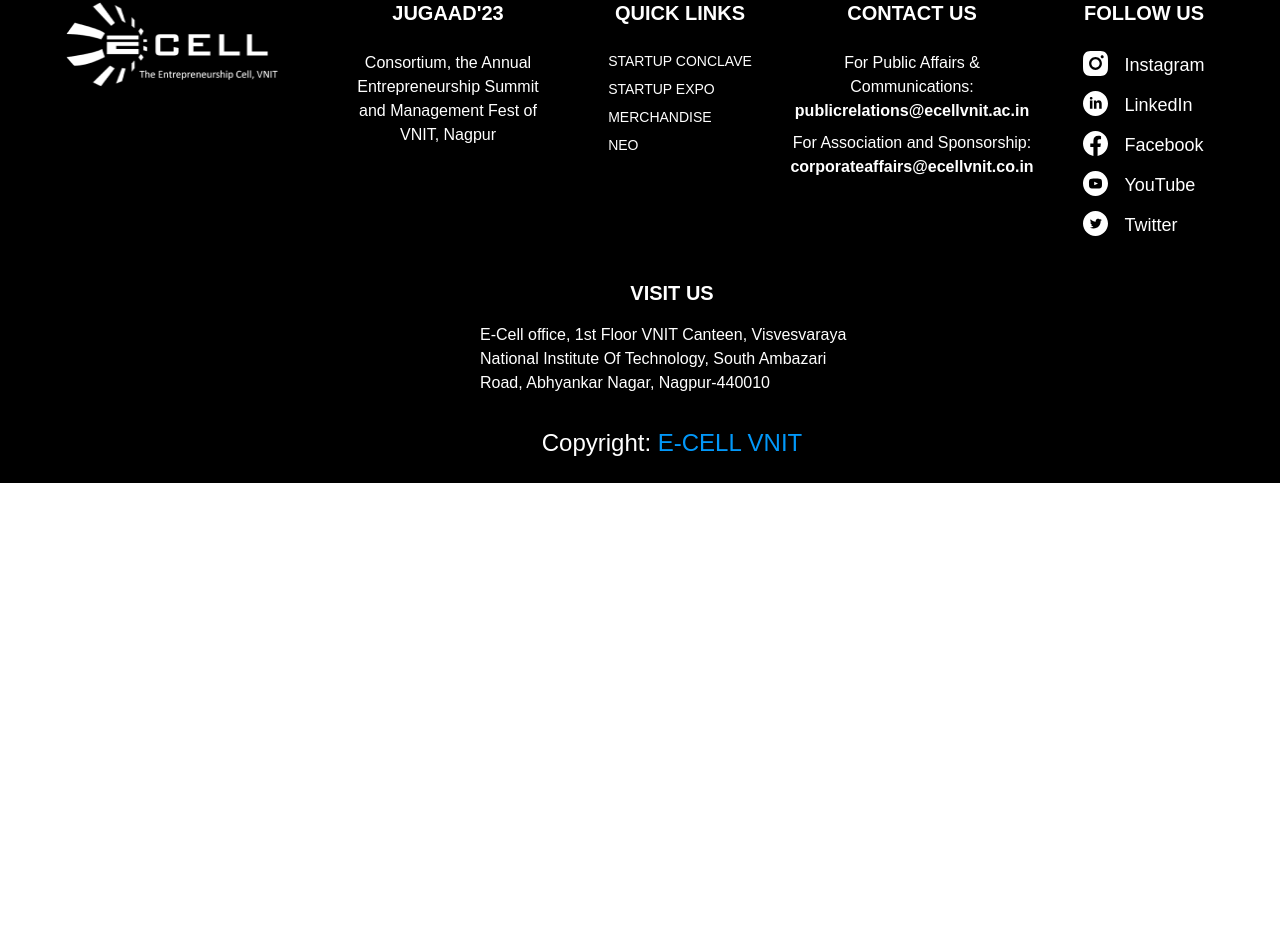
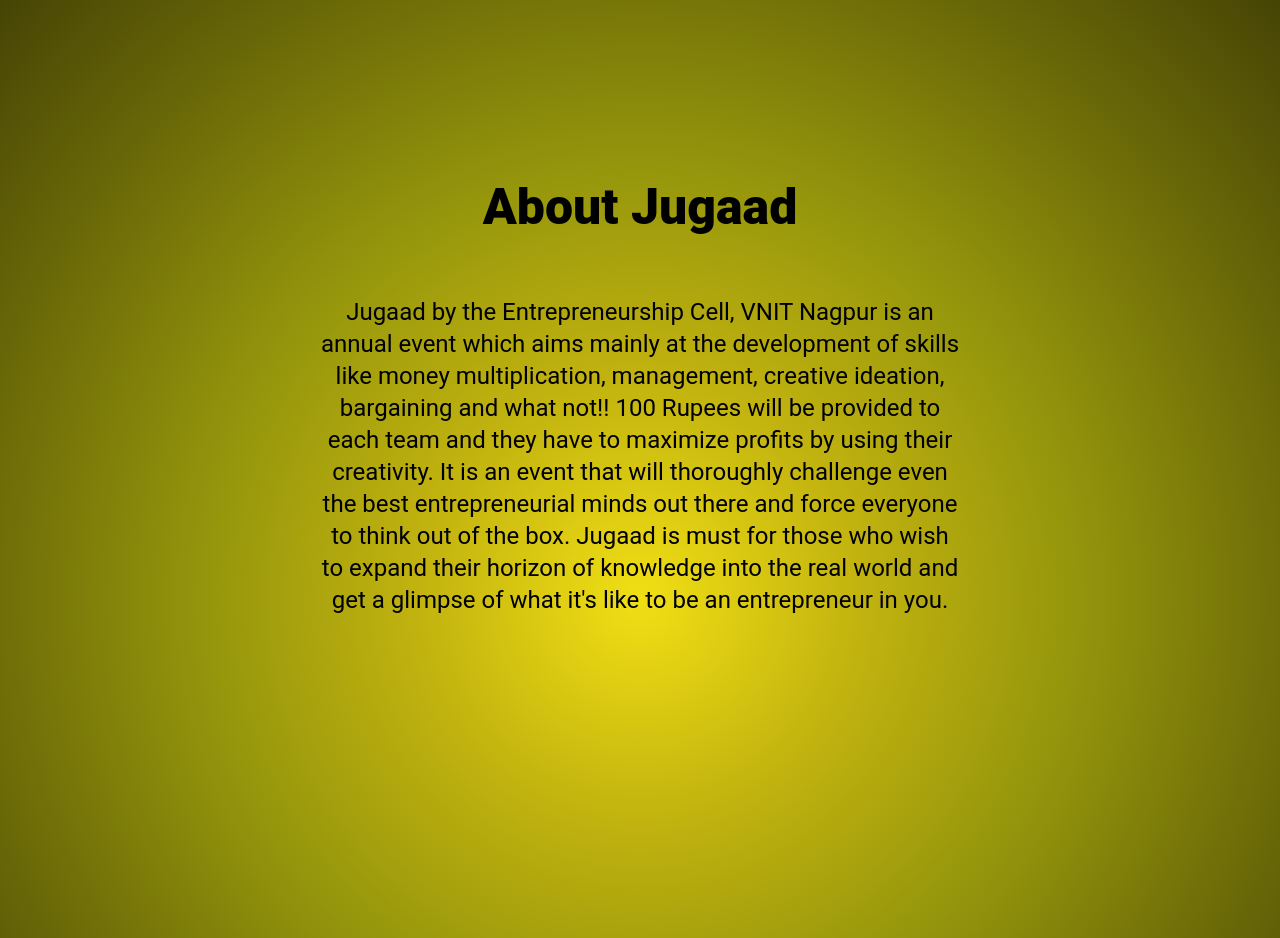
Before and after one commit to Harsh-0805/jugaad-23, a React (Create React App) app: page / in a window 1280 px wide. Shown: the part 1859-2797 px from the top of the page. Before the commit the page ends 2342 px from the top, so only its background shows below. Built offline with nearby package versions, Linux system fonts and the light colour scheme.

Commit message:
added about section in react

```diff
--- a/src/App.jsx
+++ b/src/App.jsx
@@ -1,6 +1,7 @@
 import { BrowserRouter } from "react-router-dom";
 import Timeline from "./components/Timeline";
 import Footer from "./components/Footer";
+import About from "./components/About";
 
 const App = () => {
   return (
@@ -8,6 +9,7 @@
       <div className="relative z-0 bg-black">
         <Timeline />
       </div>
+      <About/>
       <Footer />
     </BrowserRouter>
   );
--- /dev/null
+++ b/src/components/About.jsx
@@ -0,0 +1,25 @@
+import React from 'react'
+import "./stylej.css"
+
+function About() {
+  return (
+    <>
+    <section className="aboutjugaad min-h-screen bg-gradient-to-b from-yellow-400 via-yellow-500 to-yellow-700 flex flex-col justify-center items-center">
+  <div id="anima">
+    <h1 className="text-black text-5xl font-roboto font-extrabold animate-bounce">
+      About Jugaad
+    </h1>
+  </div>
+  <p className="mt-16 text-2xl font-roboto text-black text-center mx-4 ">
+    Jugaad by the Entrepreneurship Cell, VNIT Nagpur is an annual event which aims mainly at the development of skills like money multiplication, management, creative ideation, bargaining and what not!! 100 Rupees will be provided to each team and they have to maximize profits by using their creativity. It is an event that will thoroughly challenge even the best entrepreneurial minds out there and force everyone to think out of the box. Jugaad is must for those who wish to expand their horizon of knowledge into the real world and get a glimpse of what it's like to be an entrepreneur in you.
+  </p>
+  <div className="animation">
+    <dotlottie-player src="https://lottie.host/e8957ec6-fe7d-40a9-af53-8f0bdb7b8b94/ggDLEH5Yui.json" background="transparent" speed="1" loop autoplay></dotlottie-player>
+  </div>
+</section>
+
+    </>
+  )
+}
+
+export default About
--- a/src/components/Footer.jsx
+++ b/src/components/Footer.jsx
@@ -3,7 +3,7 @@
 
 const Footer = () => {
   return (
-    <footer id="footer" className="bg-black text-white text-center">
+    <footer id="footer" className="bg-black text-white text-center ">
       <div className="px-4 pb-6 sm:px-6 lg:px-8">
         <div className="flex flex-col">
           <div className="grid grid-cols-1 gap-8 lg:grid-cols-4">
--- /dev/null
+++ b/src/components/stylej.css
@@ -0,0 +1,60 @@
+.aboutjugaad{
+    margin: 0;
+    padding: 0;
+    background-image: radial-gradient(circle, #f1df14, #c2b30f, #94950c, #6c6b08, #464405);
+    height: 150vh;
+    width: 100%;
+    display: flex;
+    flex-direction: column;
+    justify-content: center;
+}
+#anima h1{
+    color: black;
+    font-size: 50px;
+    font-family: roboto;
+    font-weight: 900;
+    animation: animate 3s ease-in-out;
+    animation-iteration-count: 1;
+    display: flex;
+    align-items: center;
+    justify-content: center;
+}
+@keyframes animate{
+    0%{
+        transform: translateY(-70px);
+    }
+    50%{
+        transform: translateY(70px);
+    }
+    100%{
+        transform: translateY(-70px);
+    }
+}
+p{
+    margin-top: 60px;
+    font-size: 30px;
+    font-family: roboto;
+    color:black;
+    justify-content: center;
+    align-items: center;
+    margin-left: 100px;
+    margin-right: 100px;
+    width: 50%;
+    animation:pxy 2s ease-out;
+    animation-iteration-count: 1;
+}
+@keyframes pxy{
+    0%{
+        transform: translateX(-70px);
+    }
+    50%{
+        transform: translateX(70px);
+    }
+
+}
+.animation{
+  width: 400px;
+   height: 400px;
+   float: right;
+
+}
--- a/stylej.css
+++ /dev/null
@@ -1,60 +0,0 @@
-.aboutjugaad{
-    margin: 0;
-    padding: 0;
-    background-image: radial-gradient(circle, #f1df14, #c2b30f, #94950c, #6c6b08, #464405);
-    height: 150vh;
-    width: 100%;
-    display: flex;
-    flex-direction: column;
-    justify-content: center;
-}
-#anima h1{
-    color: black;
-    font-size: 50px;
-    font-family: roboto;
-    font-weight: 900;
-    animation: animate 3s ease-in-out;
-    animation-iteration-count: 1;
-    display: flex;
-    align-items: center;
-    justify-content: center;
-}
-@keyframes animate{
-    0%{
-        transform: translateY(-70px);
-    }
-    50%{
-        transform: translateY(70px);
-    }
-    100%{
-        transform: translateY(-70px);
-    }
-}
-p{
-    margin-top: 60px;
-    font-size: 30px;
-    font-family: roboto;
-    color:black;
-    justify-content: center;
-    align-items: center;
-    margin-left: 100px;
-    margin-right: 100px;
-    width: 50%;
-    animation:pxy 2s ease-out;
-    animation-iteration-count: 1;
-}
-@keyframes pxy{
-    0%{
-        transform: translateX(-70px);
-    }
-    50%{
-        transform: translateX(70px);
-    }
-
-}
-.animation{
-  width: 400px;
-   height: 400px;
-   float: right;
-
-}
```
